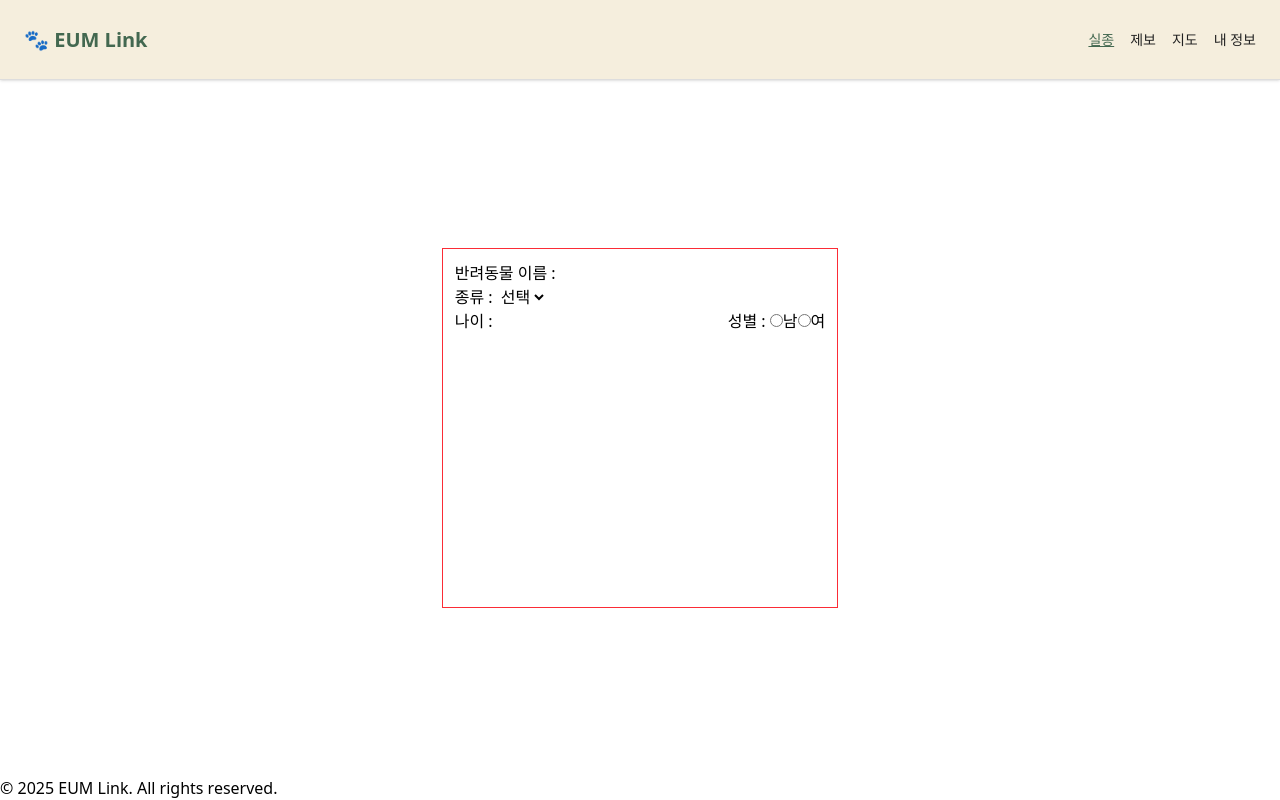
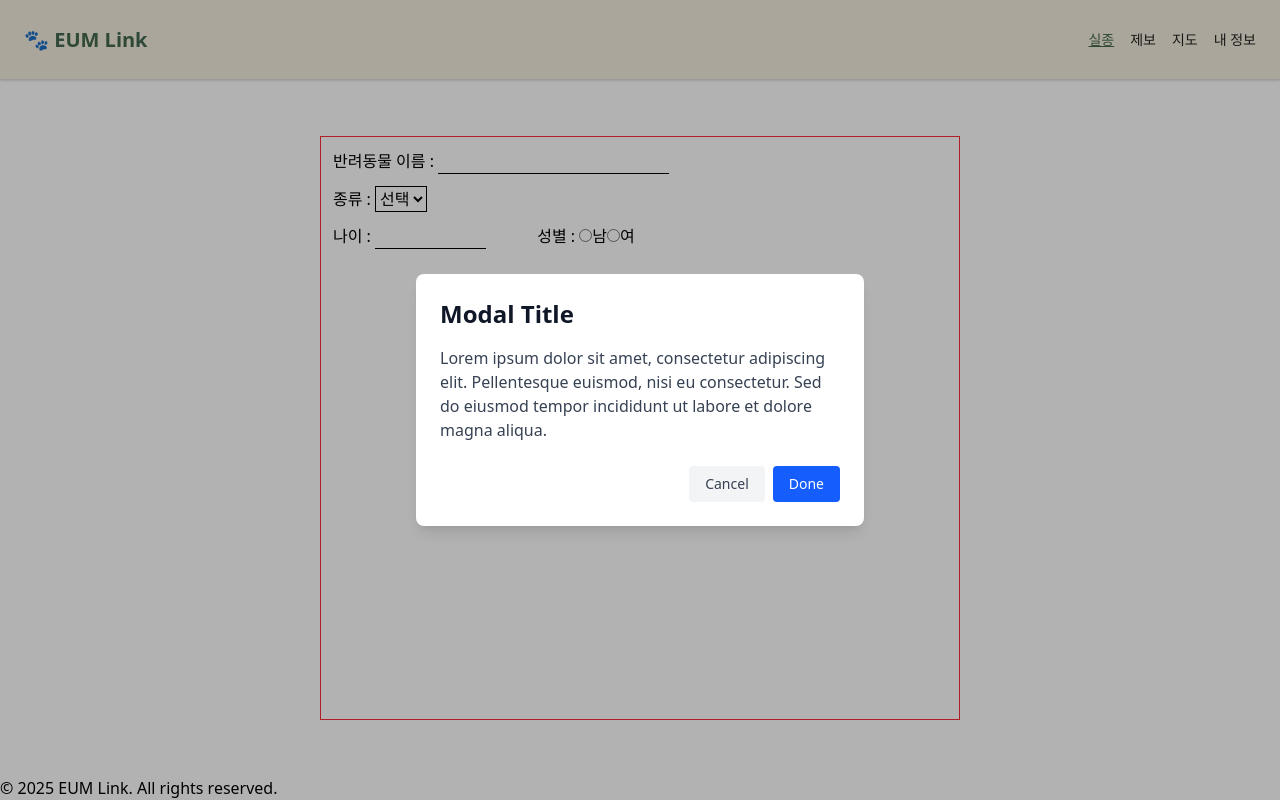
Before and after one commit to yeonmitc/eum-link-app, a React (Vite) app: page /missing/new in a window 1280 px wide. Built offline with nearby package versions, Linux system fonts and the light colour scheme; data requests are answered from the project's data file.

Commit message:
hyber ui test

```diff
--- /dev/null
+++ b/src/common/components/Modaltest.jsx
@@ -0,0 +1,47 @@
+import React from 'react';
+
+const Modaltest = ({ show }) => {
+  return (
+    <div>
+      <div
+        className={`fixed inset-0 z-50 grid place-content-center bg-black/30 p-4 ${
+          !show ? 'hidden' : ''
+        }`}
+        role="dialog"
+        aria-modal="true"
+        aria-labelledby="modalTitle"
+      >
+        <div className="w-full max-w-md rounded-lg bg-white p-6 shadow-lg">
+          <h2 id="modalTitle" className="text-xl font-bold text-gray-900 sm:text-2xl">
+            Modal Title
+          </h2>
+
+          <div className="mt-4">
+            <p className="text-pretty text-gray-700">
+              Lorem ipsum dolor sit amet, consectetur adipiscing elit. Pellentesque euismod, nisi eu
+              consectetur. Sed do eiusmod tempor incididunt ut labore et dolore magna aliqua.
+            </p>
+          </div>
+
+          <footer className="mt-6 flex justify-end gap-2">
+            <button
+              type="button"
+              className="rounded bg-gray-100 px-4 py-2 text-sm font-medium text-gray-700 transition-colors hover:bg-gray-200"
+            >
+              Cancel
+            </button>
+
+            <button
+              type="button"
+              className="rounded bg-blue-600 px-4 py-2 text-sm font-medium text-white transition-colors hover:bg-blue-700"
+            >
+              Done
+            </button>
+          </footer>
+        </div>
+      </div>
+    </div>
+  );
+};
+
+export default Modaltest;
--- a/src/common/layout/MainLayout.jsx
+++ b/src/common/layout/MainLayout.jsx
@@ -5,7 +5,7 @@ export default function MainLayout() {
   return (
     <div className="flex min-h-screen w-full flex-col">
       <Header />
-      <main className="flex w-full flex-1 items-center justify-center">
+      <main className="flex w-full flex-1 flex-col items-center justify-center">
         <Outlet />
       </main>
       <footer className="">&copy; {new Date().getFullYear()} EUM Link. All rights reserved.</footer>
--- a/src/features/missing/RegisterMissingPage.jsx
+++ b/src/features/missing/RegisterMissingPage.jsx
@@ -1,6 +1,7 @@
 import React, { Suspense, useState, useRef, useEffect } from 'react';
 import { useSpecies } from '@/hooks/useSpecies';
 import './RegisterMissingPage.css';
+import Modaltest from '@/common/components/modaltest';
 
 const RegisterMissingPage = () => {
   const [refKind, setRefKind] = useState('');
@@ -34,20 +35,22 @@ const RegisterMissingPage = () => {
   }, [setSubKind]);
 
   return (
-    <div className="h-90 border border-red-500 p-3">
+    <div className="flex w-[50%] flex-[0.8] flex-col gap-y-3 border border-red-500 p-3">
       <div>
         <label htmlFor="petName">반려동물 이름 : </label>
-        <input type="text" id="petName" name="petName" />
+        <input type="text" id="petName" name="petName" className="border-b-1" />
       </div>
 
+      <div className="flex gap-x-5">
+        {/* 대분류 */}
         <div>
-        {/* 대분류 */}
           <label htmlFor="petSpecies">종류 : </label>
           <select
             name="petSpecies"
             id="petSpecies"
             value={refKind}
             onChange={(e) => setRefKind(e.target.value)}
+            className="border border-1"
           >
             <option value="">선택</option>
             {petSpecies.current?.map((item) => (
@@ -56,16 +59,18 @@ const RegisterMissingPage = () => {
               </option>
             ))}
           </select>
+        </div>
 
         {/* 상세 품종 */}
         {subKindList && refKind != 3 && (
-          <>
+          <div>
             <label htmlFor="subSpecies">품종 : </label>
             <select
               name="subSpecies"
               id="subSpecies"
               value={subKind}
               onChange={(e) => setSubKind(e.target.value)}
+              className="border border-1"
             >
               {subKindList?.map((item) => (
                 <option value={item.id} key={item.id}>
@@ -73,16 +78,17 @@ const RegisterMissingPage = () => {
                 </option>
               ))}
             </select>
-          </>
+          </div>
         )}
       </div>
 
+      <div className="flex gap-x-5">
+        <div className="w-[30%]">
+          <label htmlFor="petAge">나이 : </label>
+          <input type="number" step="0.1" name="petAge" id="petAge" className="w-[60%] border-b" />
+        </div>
+
         <div>
-        {/* 대분류 */}
-        <label htmlFor="petAge">나이 : </label>
-        <input type="number" step="0.1" name="petAge" id="petAge" />
-
-        {/* 상세 품종 */}
           <label htmlFor="subSpecies">성별 : </label>
 
           <input type="radio" value="m" name="petGender" id="petMale" />
@@ -92,6 +98,9 @@ const RegisterMissingPage = () => {
           <label htmlFor="petFemale">여</label>
         </div>
       </div>
+
+      <Modaltest show={true} />
+    </div>
   );
 };
 
```
Lines whose indentation alone changed are shown as unchanged.
